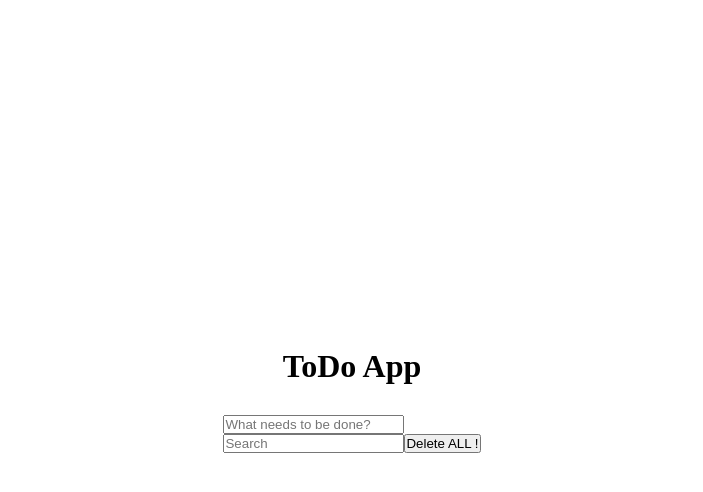
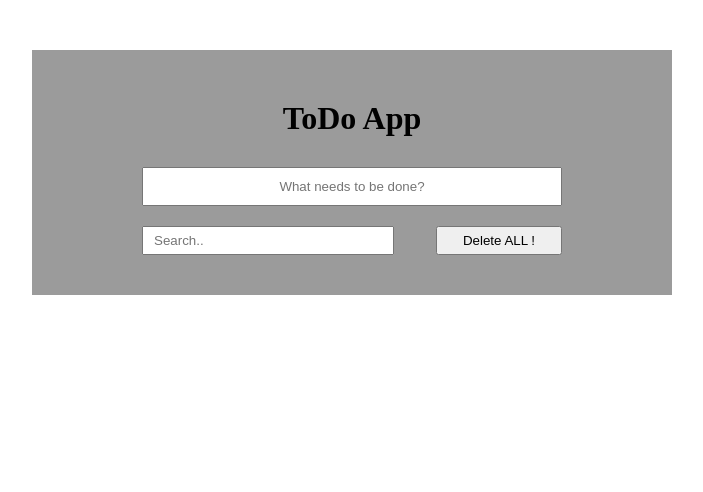
Before and after one commit to MatthewAntirix/ToDo_App, a React (Create React App) app: page / in a window 1280 px wide. Shown: the top 492 px of the page, without its empty margins (288-991 px from the left). Built offline with nearby package versions, Linux system fonts and the light colour scheme.

Commit message:
Basic css added

```diff
--- a/src/App.js
+++ b/src/App.js
@@ -121,7 +121,7 @@ searching === false ? currentList = todoList : currentList = filteredTodoList
 
 
   return (
-    <>
+    <div className='todoApp'>
       <h1>{language.title}</h1>
       <form
         onSubmit={e => {
@@ -131,6 +131,7 @@ searching === false ? currentList = todoList : currentList = filteredTodoList
       >
         <div>
           <input
+            className='newTask'
             type='text'
             value={inputValue}
             placeholder={language.newTaskInput}
@@ -140,19 +141,10 @@ searching === false ? currentList = todoList : currentList = filteredTodoList
         </div>
       </form>
 
-      <div>
-        {currentList.map((task, index) =>
-          <div key={index}>
-            <h3>{language.taskID}: {currentList[index].id}</h3>
-            <button value={currentList[index].id} onClick={removeTask}>❌</button>
-            <button value={currentList[index].id} onClick={completeTask}>{language.completedTask}: {currentList[index].completed === true ? "✔️" : "⭕"}</button>
-            <button value={currentList[index].id} onClick={editTask}>📝</button>
-
-
-
-            <p>{currentList[index].value}</p>
+      <div className='menu'>
+        <input className='search' type="text" id="searchInput" placeholder={language.search} onChange={e => searchTask(e.target.value)}></input>
+        <button className='deleteAll' onClick={removeALL}>{language.removeAll}</button>
       </div>
-        )}
 
       {editing === true ?
           <form
@@ -161,20 +153,36 @@ searching === false ? currentList = todoList : currentList = filteredTodoList
               setUpdateValue('')
             }}
           >
-            <label>{language.editing}:</label>
+            <div className='editTask'>
+              <label className='editLabel'>{language.editing}:</label>
               <input
+                className='editValue'
                 type="text"
                 value={updateValue}
                 id={currentListID}
                 onChange={e => setUpdateValue(e.target.value)}
                 onKeyDown={checkUpdate}
               />
+              </div>
           </form>
         : ""}
 
-        <input type="text" id="searchInput" placeholder={language.search} onChange={e => searchTask(e.target.value)}></input>
-        <button onClick={removeALL}>{language.removeAll}</button>
+      <div className='list'>
+        {currentList.map((task, index) =>
+          <div className='task' key={index}>
+            <div className='taskMenuWrapper'>
+              <h3>{language.taskID}: {index +1}</h3>
+              <div className='taskMenu'>
+                <button className='completed' value={currentList[index].id} onClick={completeTask}>{language.completedTask}: {currentList[index].completed === true ? "✔️" : "⭕"}</button>
+                <button className='edit' value={currentList[index].id} onClick={editTask}>📝</button>
+                <button className='delete' value={currentList[index].id} onClick={removeTask}>❌</button>
               </div>
-    </>
+            </div>
+
+            <p className='taskValue' >{currentList[index].value}</p>
+          </div>
+        )}
+      </div>
+    </div>
   )
 }
--- a/src/basic.css
+++ b/src/basic.css
@@ -10,11 +10,94 @@ body {
   overflow:           scroll;
   padding:            10px;
   display:            flex;
-  align-items:        center;
   justify-content:    center;
 }
 
-h1, h2 {
-  margin-bottom:        30px;
-  text-align:           center;
+h1 {
+  margin-top:         30px;
+  margin-bottom:      30px;
+  text-align:         center;
 }
+
+h3 {
+  font-size:          15px;
+  padding:            2.5px 10px;
+}
+
+.todoApp {
+  position:           relative;
+  top:                5vh;
+  width:              50vw;
+  background-color:   rgb(155, 155, 155);
+  padding:            20px;
+}
+
+.newTask {
+  width:              70%;
+  display:            block;
+  margin:             auto;
+  align-items:        center;
+  text-align:         center;
+  padding:            10px;
+}
+
+.menu {
+  width:              70%;
+  display:            flex;
+  justify-content:    space-between;
+  margin:             20px 15%;
+}
+
+.search {
+  width:              60%;
+  padding:            5px 10px;
+}
+
+.editTask {
+  width:              70%;
+  margin:             auto;
+  align-items:        center;
+  text-align:         center;
+  margin-bottom:      10px;
+}
+
+  .editLabel, .editValue {
+    padding:            5px 10px;
+  }
+
+    .editValue {
+      width:              100%;
+      background-color:   rgb(164, 231, 255);
+    }
+
+.deleteAll {
+  width:              30%;
+  padding:            5px 10px;
+  cursor:             pointer;
+}
+
+.list {
+  width:              70%;
+  margin:             auto;
+
+}
+
+  .taskMenuWrapper {
+    display:            flex;
+    justify-content:    space-between;
+  }
+
+    .completed, .edit, .delete {
+      padding:            2.5px 10px;
+      border:             hidden;
+      cursor:             pointer;
+    }
+
+    .task {
+      margin-bottom:      10px;
+      background-color:   rgb(211, 206, 206);
+    }
+
+    .taskValue {
+      padding:            2.5px 10px;
+    }
--- a/src/language_cz.js
+++ b/src/language_cz.js
@@ -1,4 +1,10 @@
 
 export const cz = {
-
+    title: "ToDo App",
+    newTaskInput: "Zapsat další úkol?",
+    taskID: "Úkol",
+    editing: "Editace úkolu",
+    search: "Hledej výraz..",
+    completedTask: "Splněno",
+    removeAll: "Smazat VŠE !",
 }
--- a/src/language_en.js
+++ b/src/language_en.js
@@ -4,7 +4,7 @@ export const en = {
     newTaskInput: "What needs to be done?",
     taskID: "Task",
     editing: "Task editing",
-    search: "Search",
+    search: "Search..",
     completedTask: "Completed",
     removeAll: "Delete ALL !",
 }
```
Lines whose indentation alone changed are shown as unchanged.
